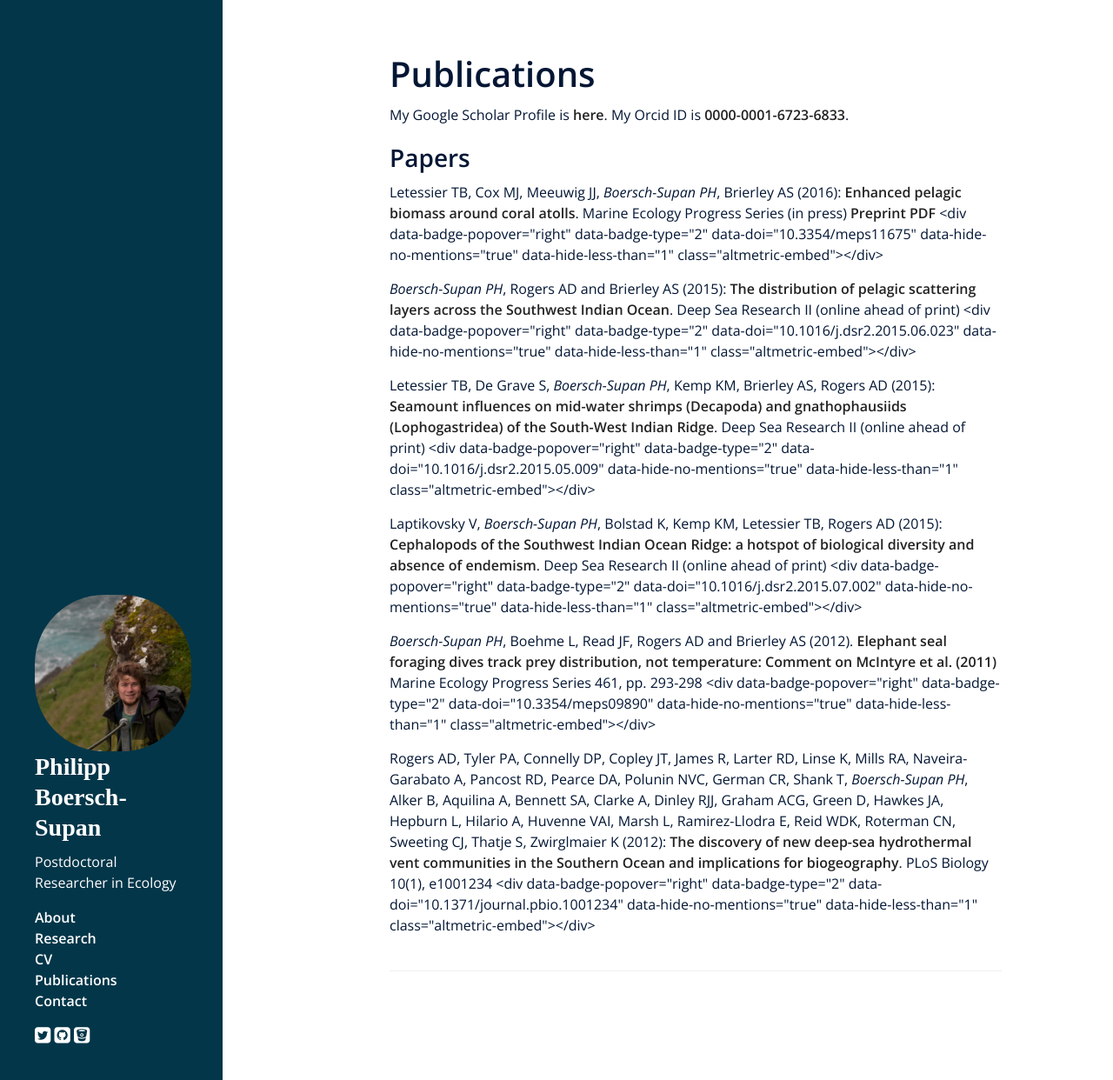
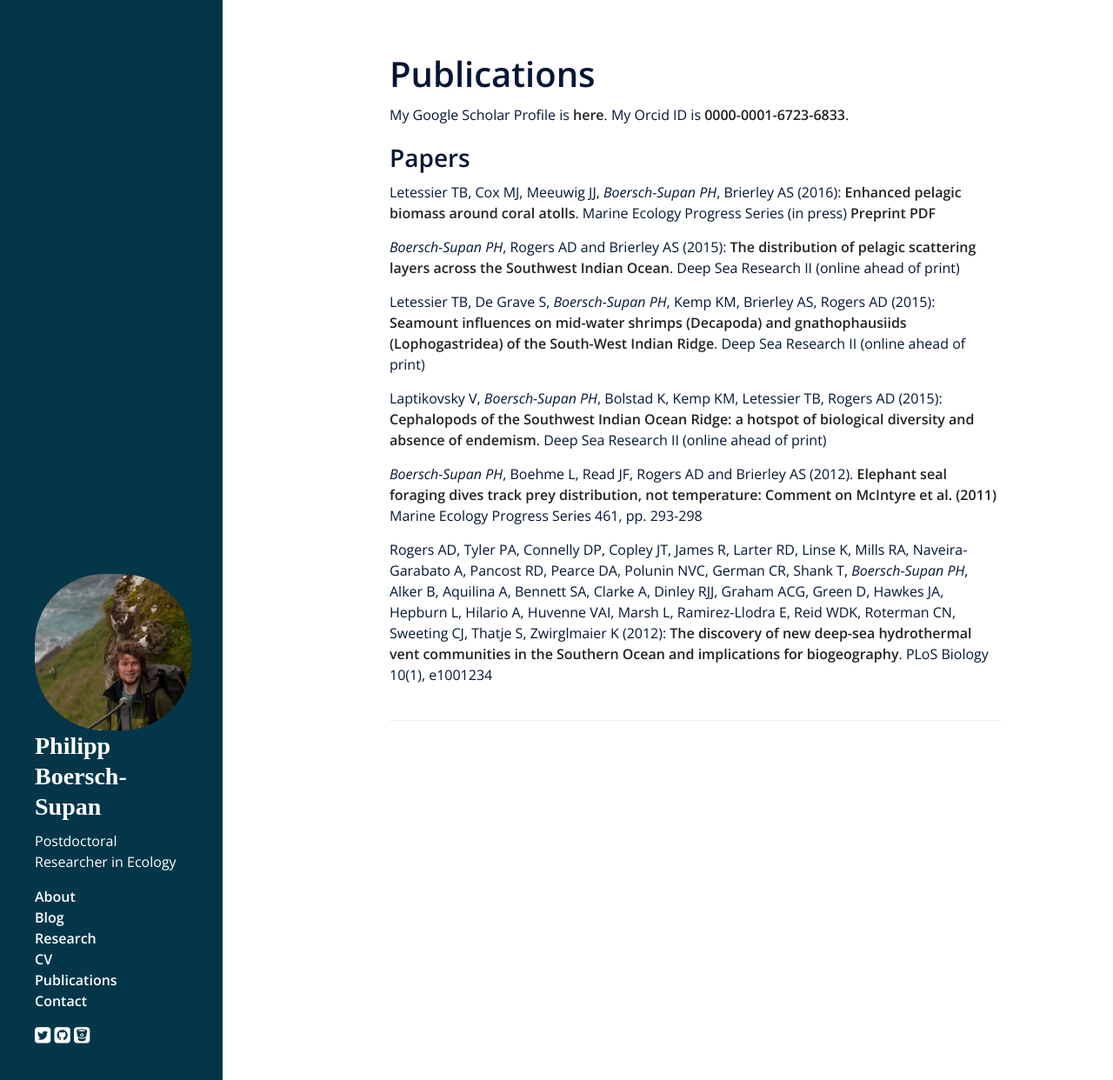
Before and after one commit to pboesu/pboesu.github.io, a Jekyll site: the page built from publications.md, in a window 1280 px wide and 1242 px high. Shown: the whole window at 87% size. Built offline with Jekyll 4.4.1, drawn with Linux system fonts in a browser that asks for light colours; nearby versions of some CDN libraries; some web fonts are replaced; comment, search, counter and statistics services are not loaded.

Commit message:
added blog page and updated default layout accordingly; added linebreak before HTML to ensure compatibility with kramdown

```diff
--- a/_layouts/default.html
+++ b/_layouts/default.html
@@ -15,6 +15,9 @@
           <ul class="colophon-links">
              <li>
               <a href="/">About</a>
+            </li>
+            <li>
+              <a href="/blog/">Blog</a>
             </li>
             <li>
               <a href="/research/">Research</a>
@@ -49,24 +52,7 @@
     </div>
 
 
-<!-- Comment Counts
-<script type="text/javascript">
-		var disqus_shortname = ''; // required: replace example with your forum shortname
-                var disqus_identifier = '{{ page.url }}';
-		var disqus_url = 'http://www.alex-singleton.com{{ page.url }}';
-
-		/* * * DON'T EDIT BELOW THIS LINE * * */
-		(function () {
-			var s = document.createElement('script'); s.async = true;
-			s.type = 'text/javascript';
-			s.src = 'http://' + disqus_shortname + '.disqus.com/count.js';
-			(document.getElementsByTagName('HEAD')[0] || document.getElementsByTagName('BODY')[0]).appendChild(s);
-		}());
-	</script>
-
--->
-
-  </body>
+</body>
 
 <script>
   (function(i,s,o,g,r,a,m){i['GoogleAnalyticsObject']=r;i[r]=i[r]||function(){
--- /dev/null
+++ b/blog.md
@@ -0,0 +1,42 @@
+---
+layout: default
+---
+
+<div class="posts">
+  {% for post in paginator.posts %}
+  <div class="post">
+    <h1>
+      <a href="{{ post.url }}">{{ post.title }}</a>
+    </h1>
+    <span class="post-date">
+    <img class="img-icon" src="/public/images/iconmonstr-calendar-5-icon.svg"></img>{{ post.date | date_to_string }}
+    <img class="img-icon" src="/public/images/iconmonstr-user-icon.svg"></img>{{ post.author }}
+    <img class="img-icon" src="/public/images/iconmonstr-tags-3-icon.svg"></img>{% for categories in post.categories %} {{ categories }} {% if forloop.last != true %} {% endif %} {% endfor %}
+    <img class="img-icon" src="/public/images/iconmonstr-speech-bubble-14-icon.svg"></img><a href="{{ site.url }}{{ post.url }}#disqus_thread" data-disqus-identifier="{{ post.url }}"></a>
+    <img class="img-icon" src="/public/images/iconmonstr-twitter-icon.svg"><a href="https://twitter.com/share?url={{ site.url | uri_escape }}{{ post.url | uri_escape }}&text={{ post.title }}" target="_blank">Tweet this!</a>
+</span>
+
+
+      {{ post.content | split: '<!-- more -->' | first }}
+      <HR>
+  </div>
+  {% endfor %}
+</div>
+
+<!-- Pagination links -->
+<div class="pagination">
+  {% if paginator.next_page %}
+    <a href="/page{{paginator.next_page}}" class="older">Older</a>
+  {% else %}
+    <span class="next">Older</span>
+  {% endif %}
+  {% if paginator.previous_page %}
+    {% if paginator.page == 2 %}
+      <a href="/" class="newer">Newer</a>
+    {% else %}
+      <a href="/page{{paginator.previous_page}}" class="newer">Newer</a>
+    {% endif %}
+  {% else %}
+    <span class="previous">Newer</span>
+  {% endif %}
+</div>
```
Also changed, not shown: publications.md (+12 -6 lines).
